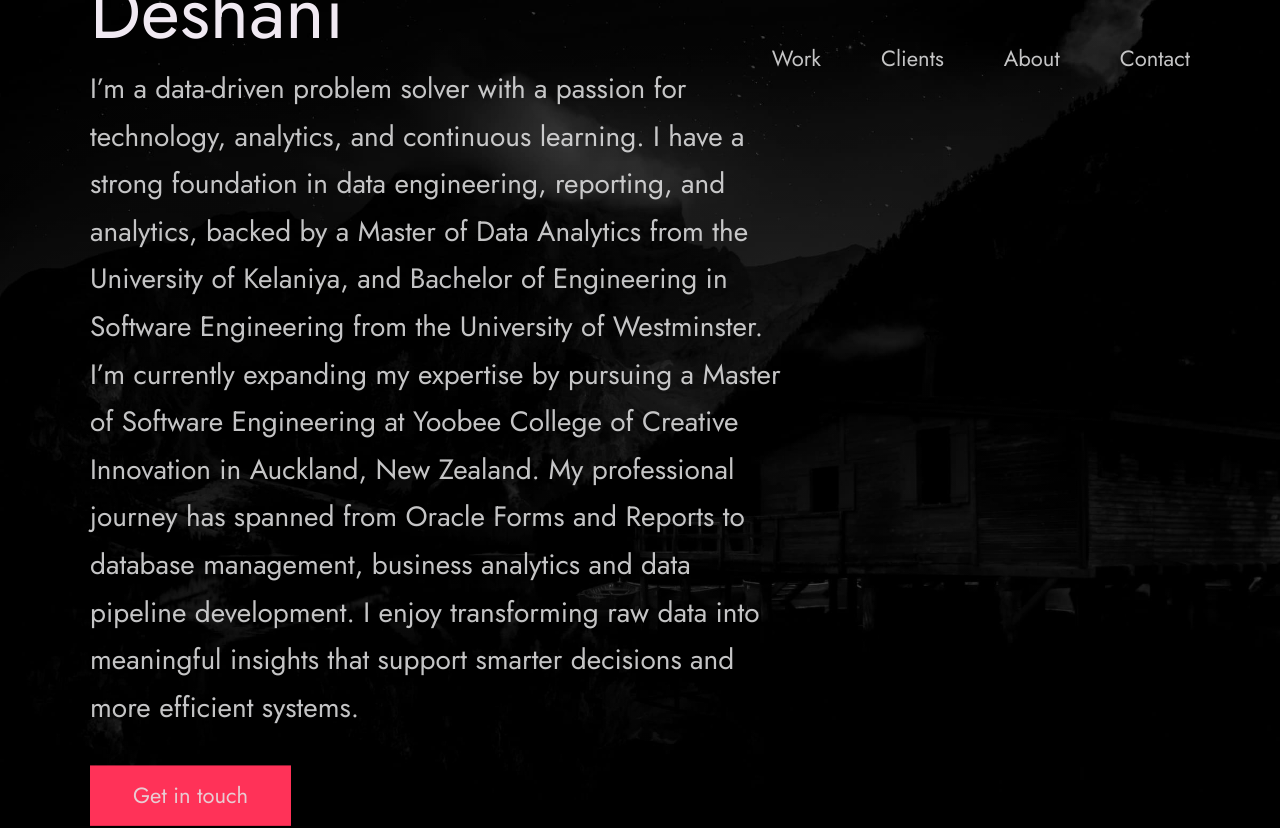
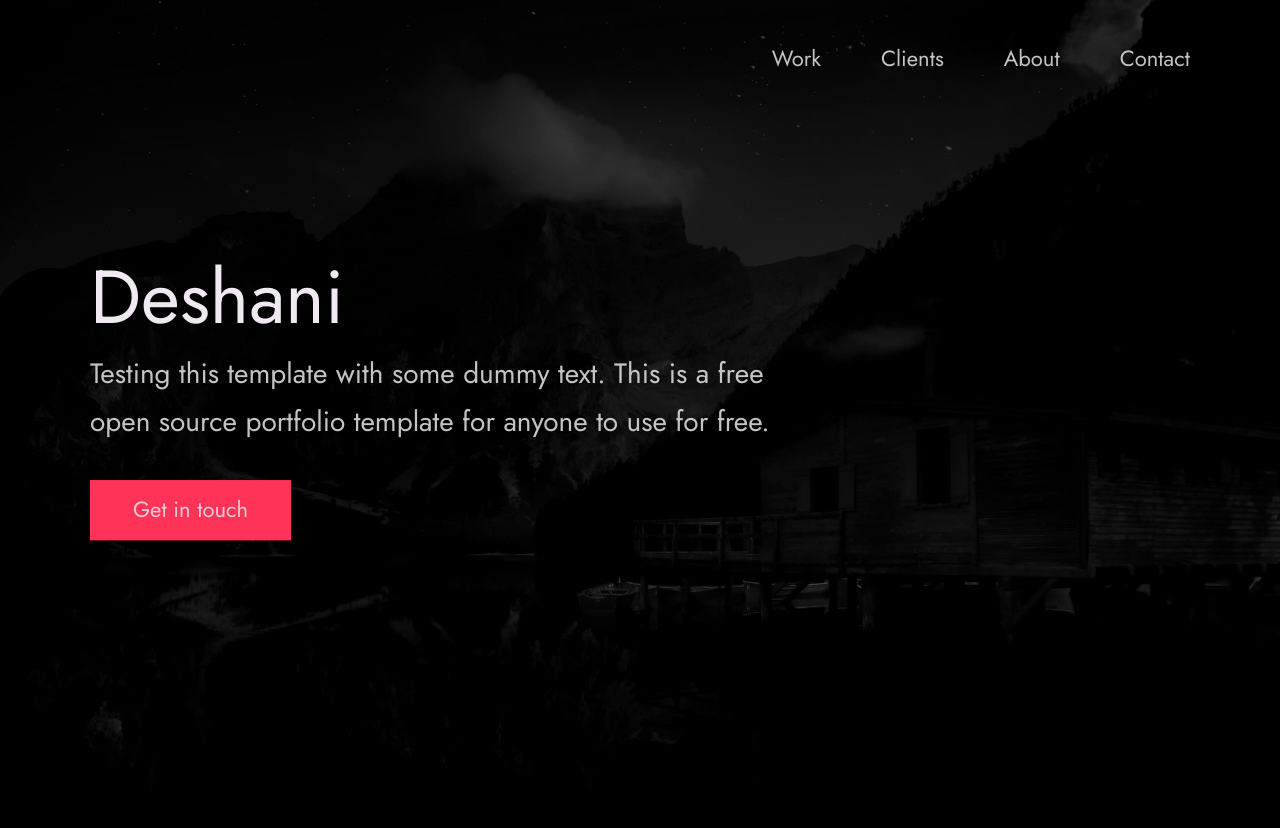
Before and after one commit to deshaniabeykoon/Portfolio, a plain HTML site: page index.html in a window 1280 px wide. Shown: the top 828 px of the page. Drawn offline with Linux system fonts and the light colour scheme.

Commit message:
Update index.html

```diff
--- a/index.html
+++ b/index.html
@@ -59,14 +59,7 @@
           <span>Deshani</span>
         </h1>
         <!-- Put a small paragraph about yourself -->
-        <p>I’m a data-driven problem solver with a passion for technology, analytics, and continuous learning.
-          I have a strong foundation in data engineering, reporting, and analytics, backed by a Master of Data Analytics
-          from the University of Kelaniya, and Bachelor of Engineering in Software Engineering from the University of
-          Westminster. I’m currently expanding my expertise by pursuing a Master of Software Engineering at Yoobee College
-          of Creative Innovation in Auckland, New Zealand.
-          My professional journey has spanned from Oracle Forms and Reports to database management, business analytics and
-          data pipeline development. I enjoy transforming raw data into meaningful insights that support smarter decisions
-          and more efficient systems.
+        <p>Testing this template with some dummy text. This is a free open source portfolio template for anyone to use for free.</p>
         </p>
         <a href="#contact" class="btn btn--pink">Get in touch</a>
       </div>
```
